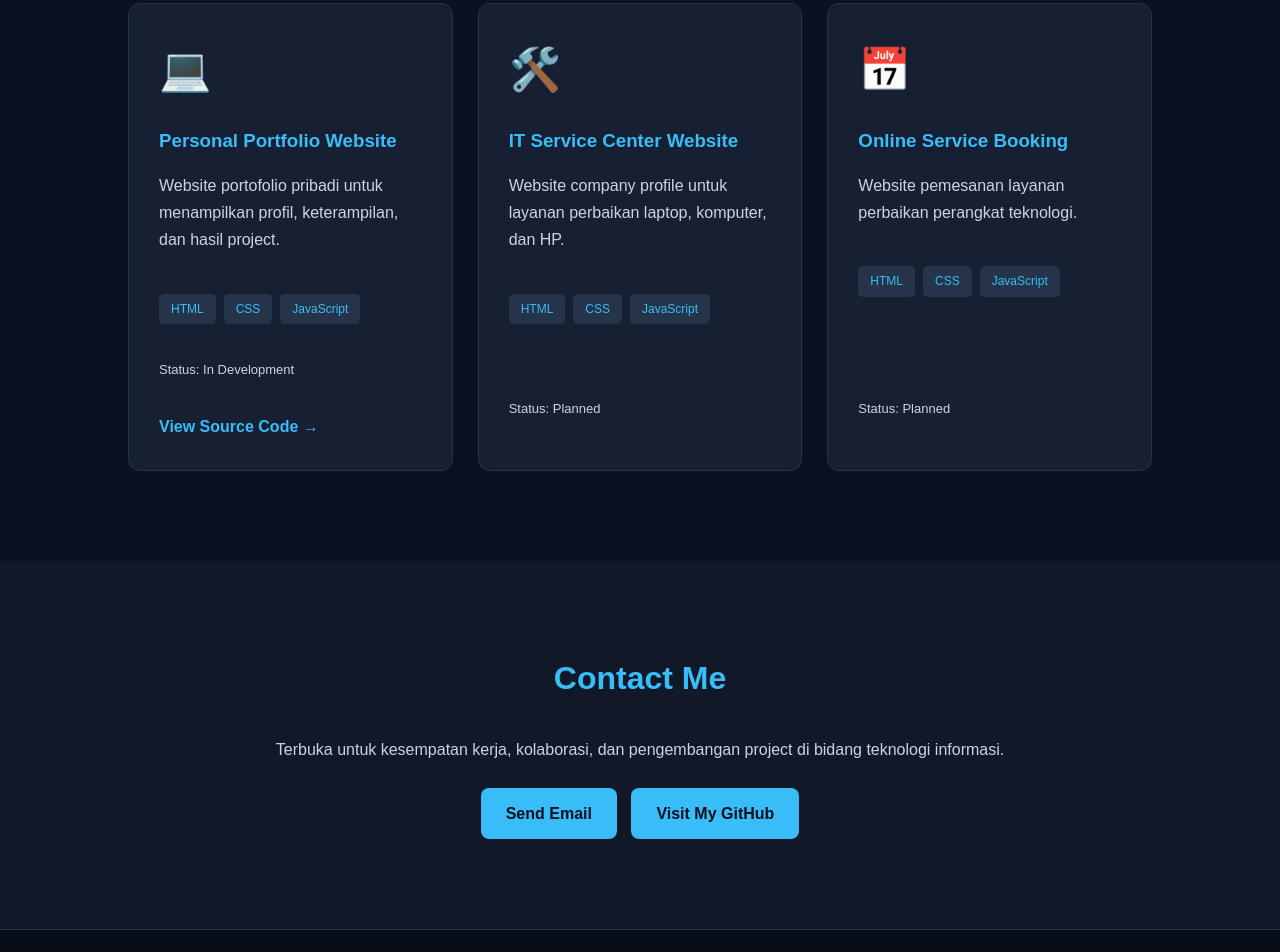
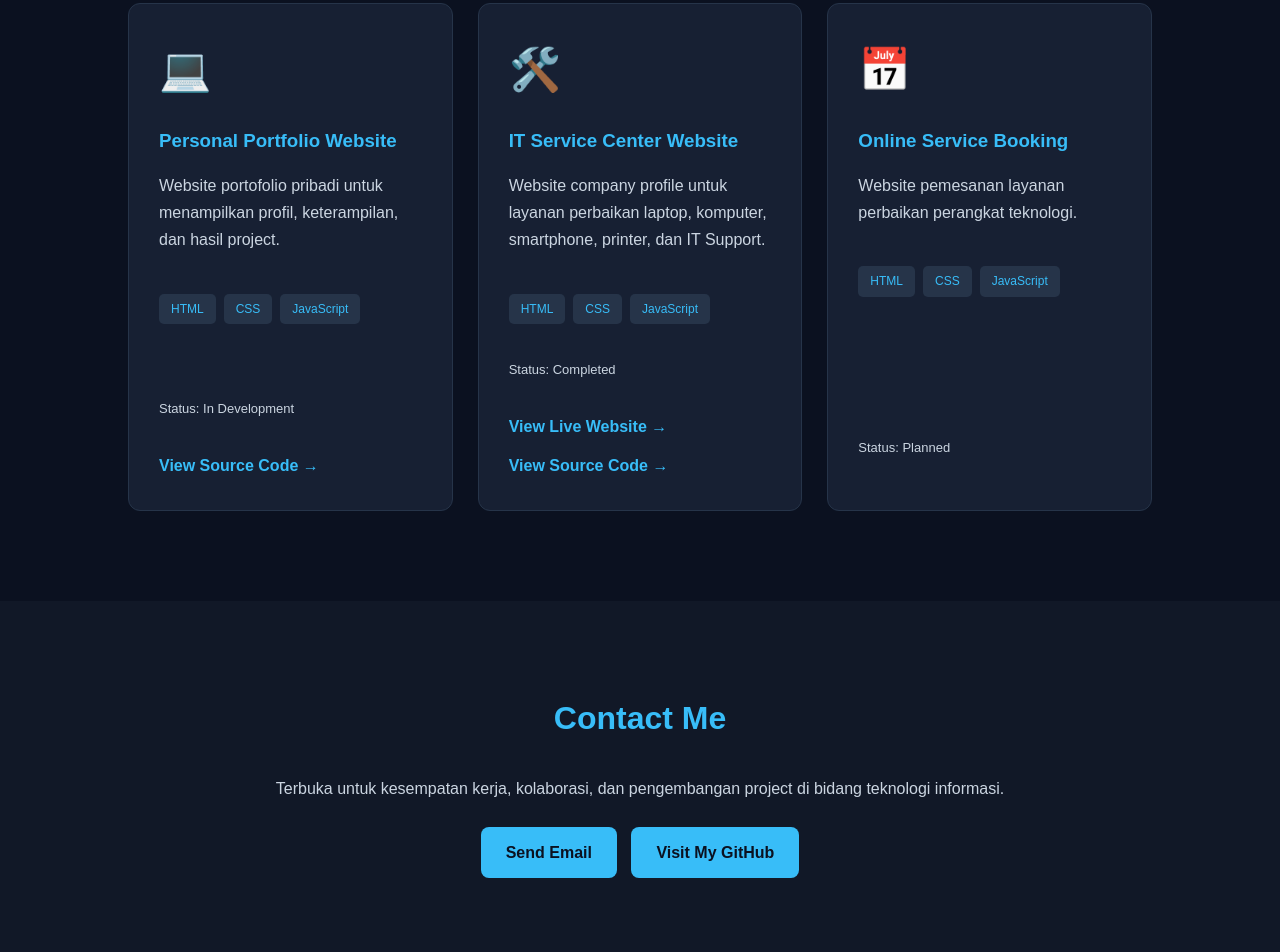
Before and after one commit to BrianPramudito/portfolio-website, a plain HTML site: page index.html in a window 1280 px wide. Shown: the part 2439-3391 px from the top of the page. Drawn offline with Linux system fonts and the light colour scheme.

Commit message:
Add IT Service Center project to portfolio

```diff
--- a/index.html
+++ b/index.html
@@ -108,6 +108,7 @@
 
 
 
+
 <section id="projects" class="section">
 
     <h2>My Projects</h2>
@@ -115,7 +116,6 @@
     <div class="projects-container">
 
         <!-- PROJECT 1 -->
-
         <article class="project-card">
 
             <div class="project-icon">💻</div>
@@ -138,7 +138,7 @@
             </p>
 
             <a
-                href="https://github.com/Bryan136-j/portfolio-website"
+                href="https://github.com/BrianPramudito/portfolio-website"
                 target="_blank"
                 rel="noopener noreferrer"
                 class="project-link">
@@ -148,7 +148,6 @@
         </article>
 
         <!-- PROJECT 2 -->
-
         <article class="project-card">
 
             <div class="project-icon">🛠️</div>
@@ -157,7 +156,8 @@
 
             <p>
                 Website company profile untuk layanan
-                perbaikan laptop, komputer, dan HP.
+                perbaikan laptop, komputer, smartphone,
+                printer, dan IT Support.
             </p>
 
             <div class="project-tags">
@@ -167,13 +167,28 @@
             </div>
 
             <p class="project-status">
-                Status: Planned
+                Status: Completed
             </p>
+
+            <a
+                href="https://brianpramudito.github.io/it-service-center/"
+                target="_blank"
+                rel="noopener noreferrer"
+                class="project-link">
+                View Live Website →
+            </a>
+
+            <a
+                href="https://github.com/BrianPramudito/it-service-center"
+                target="_blank"
+                rel="noopener noreferrer"
+                class="project-link">
+                View Source Code →
+            </a>
 
         </article>
 
         <!-- PROJECT 3 -->
-
         <article class="project-card">
 
             <div class="project-icon">📅</div>
@@ -200,6 +215,7 @@
     </div>
 
 </section>
+
 
 
 <section id="contact" class="section">
```
